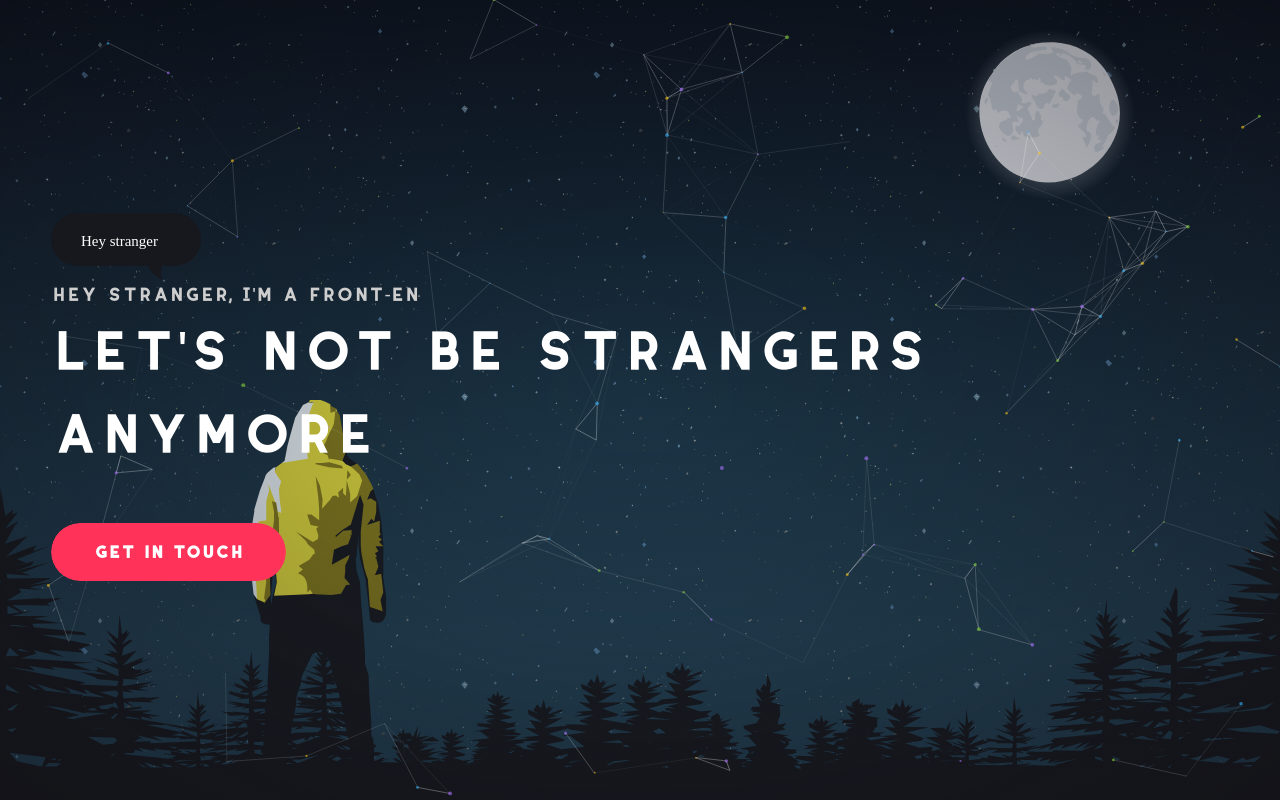
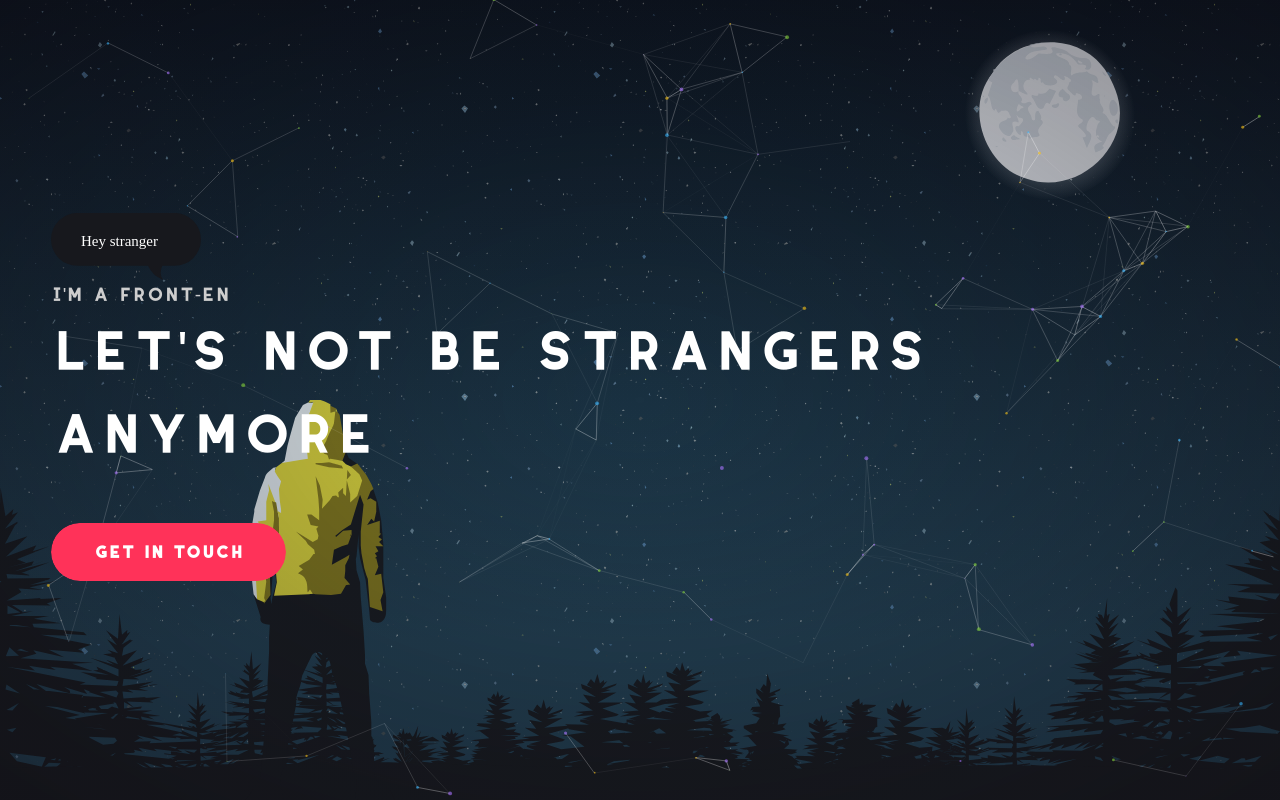
Before and after one commit to iamrabby/iamrabby.github.com, a plain HTML site: page index.html in a window 1280 px wide. Drawn offline with nearby package versions, Linux system fonts and the light colour scheme.

Commit message:
Update index.html

```diff
--- a/index.html
+++ b/index.html
@@ -20,7 +20,7 @@
     <div id="particles-js"></div>
     <header class="hero_text">
       <img src="images/hi.svg" style="opacity: 1;transform: translate3d(0px, 0px, 0px) scale3d(1, 1, 1) rotateX(0deg) rotateY(0deg) rotateZ(0deg) skew(0deg, 0deg);transform-style: preserve-3d;display: block;max-width: 150px;width: auto;" alt="" class="image">
-      <div class="name">hey stranger, I'm a <span class="typing-text"></span></div>
+      <div class="name">I'm a <span class="typing-text"></span></div>
 
       <div class="tagline">let's not be strangers <br> anymore</div>
 
```
